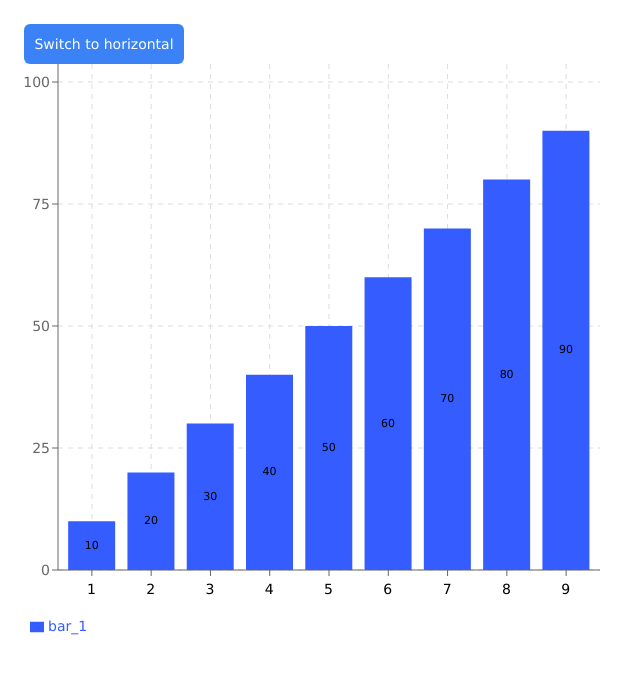
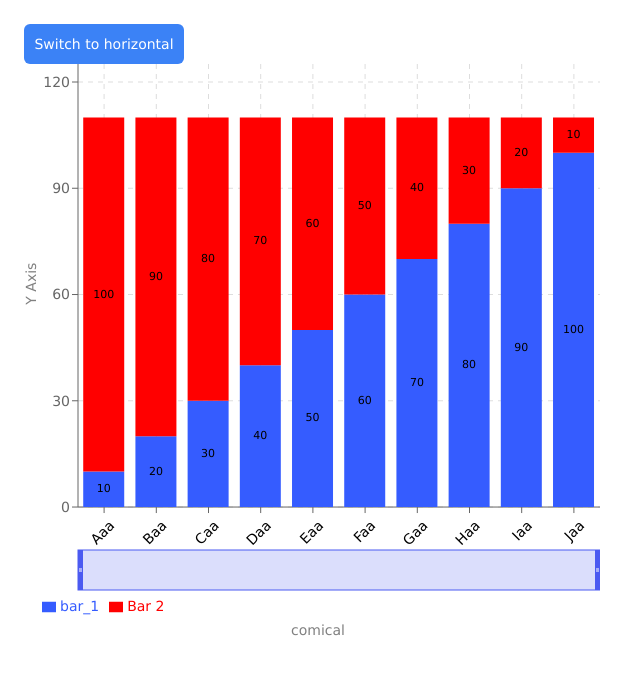
Before and after one commit to talkohavy/charts, a React (Vite) app: page / in a window 1280 px wide. Shown: the top 674 px of the page, without its empty margins (0-640 px from the left). Built offline with nearby package versions, Linux system fonts and the light colour scheme.

Commit message:
App is now using the new BarChart

```diff
--- a/src/App.tsx
+++ b/src/App.tsx
@@ -18,18 +18,21 @@ export default function App() {
 
       <div className='h-xl w-xl'>
         <BarChart
-          // layout='horizontal'
           layout={barsLayout}
-          type='number'
+          type='category'
           settings={{
             general: {
               showValues: true,
             },
             xAxis: {
-              //   label: 'comical',
+              label: 'comical',
+              tickAngle: 45,
             },
             yAxis: {
-              //   label: 'Y Axis',
+              label: 'Y Axis',
+            },
+            zoomSlider: {
+              show: true,
             },
           }}
           bars={[
@@ -37,54 +40,54 @@ export default function App() {
               name: 'bar_1',
               stackId: 'aaa',
               data: [
-                { x: 1, y: 10 },
-                { x: 2, y: 20 },
-                { x: 3, y: 30 },
-                { x: 4, y: 40 },
-                { x: 5, y: 50 },
-                { x: 6, y: 60 },
-                { x: 7, y: 70 },
-                { x: 8, y: 80 },
-                { x: 9, y: 90 },
+                // { x: 1, y: 10 },
+                // { x: 2, y: 20 },
+                // { x: 3, y: 30 },
+                // { x: 4, y: 40 },
+                // { x: 5, y: 50 },
+                // { x: 6, y: 60 },
+                // { x: 7, y: 70 },
+                // { x: 8, y: 80 },
+                // { x: 9, y: 90 },
                 // { x: 10, y: 100 },
-                // { x: 'A', y: 10 },
-                // { x: 'B', y: 20 },
-                // { x: 'C', y: 30 },
-                // { x: 'D', y: 40 },
-                // { x: 'E', y: 50 },
-                // { x: 'F', y: 60 },
-                // { x: 'G', y: 70 },
-                // { x: 'H', y: 80 },
-                // { x: 'I', y: 90 },
-                // { x: 'J', y: 100 },
+                { x: 'Aaa', y: 10 },
+                { x: 'Baa', y: 20 },
+                { x: 'Caa', y: 30 },
+                { x: 'Daa', y: 40 },
+                { x: 'Eaa', y: 50 },
+                { x: 'Faa', y: 60 },
+                { x: 'Gaa', y: 70 },
+                { x: 'Haa', y: 80 },
+                { x: 'Iaa', y: 90 },
+                { x: 'Jaa', y: 100 },
               ],
             },
-            // {
-            //   name: 'Bar 2',
-            //   color: 'red',
-            //   stackId: 'aaa',
-            //   data: [
-            //     { x: 1, y: 90 },
-            //     { x: 2, y: 80 },
-            //     { x: 3, y: 70 },
-            //     { x: 4, y: 60 },
-            //     { x: 5, y: 50 },
-            //     { x: 6, y: 40 },
-            //     { x: 7, y: 30 },
-            //     { x: 8, y: 20 },
-            //     { x: 9, y: 10 },
-            //     // { x: 'A', y: 100 },
-            //     // { x: 'B', y: 90 },
-            //     // { x: 'C', y: 80 },
-            //     // { x: 'D', y: 70 },
-            //     // { x: 'E', y: 60 },
-            //     // { x: 'F', y: 50 },
-            //     // { x: 'G', y: 40 },
-            //     // { x: 'H', y: 30 },
-            //     // { x: 'I', y: 20 },
-            //     // { x: 'J', y: 10 },
-            //   ],
-            // },
+            {
+              name: 'Bar 2',
+              color: 'red',
+              stackId: 'aaa',
+              data: [
+                // { x: 1, y: 90 },
+                // { x: 2, y: 80 },
+                // { x: 3, y: 70 },
+                // { x: 4, y: 60 },
+                // { x: 5, y: 50 },
+                // { x: 6, y: 40 },
+                // { x: 7, y: 30 },
+                // { x: 8, y: 20 },
+                // { x: 9, y: 10 },
+                { x: 'Aaa', y: 100 },
+                { x: 'Baa', y: 90 },
+                { x: 'Caa', y: 80 },
+                { x: 'Daa', y: 70 },
+                { x: 'Eaa', y: 60 },
+                { x: 'Faa', y: 50 },
+                { x: 'Gaa', y: 40 },
+                { x: 'Haa', y: 30 },
+                { x: 'Iaa', y: 20 },
+                { x: 'Jaa', y: 10 },
+              ],
+            },
           ]}
         />
       </div>
```
